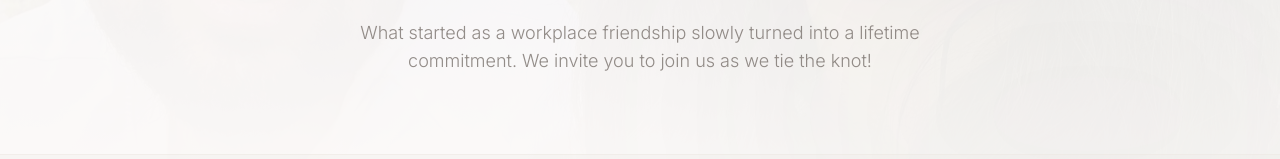
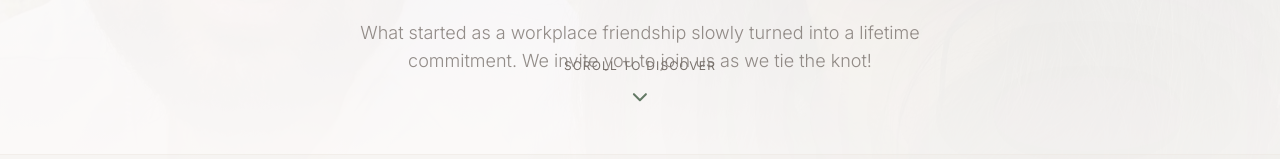
Before and after one commit to ajyy7/achuwedsappu, a Next.js app in the folder apps/web/: page / in a window 1280 px wide. Shown: the part 566-725 px from the top of the page. Built offline with nearby package versions, Linux system fonts and the light colour scheme; a web font is replaced by a local one.

Commit message:
Add scroll nudge to hero section

```diff
--- a/apps/web/src/app/page.tsx
+++ b/apps/web/src/app/page.tsx
@@ -255,6 +255,21 @@ export default function Home() {
             </p>
           </div>
         </motion.div>
+
+        <motion.div
+          initial={{ opacity: 0 }}
+          animate={{ opacity: 1 }}
+          transition={{ delay: 1.5, duration: 1 }}
+          className="absolute bottom-12 left-1/2 -translate-x-1/2 flex flex-col items-center"
+        >
+          <span className="text-xs uppercase tracking-widest text-muted-foreground mb-2">Scroll to discover</span>
+          <motion.div
+            animate={{ y: [0, 8, 0] }}
+            transition={{ duration: 2, repeat: Infinity, ease: "easeInOut" }}
+          >
+            <ChevronDown className="w-6 h-6 text-primary" />
+          </motion.div>
+        </motion.div>
       </section>
 
       {/* Meet the Couple Section */}
```
